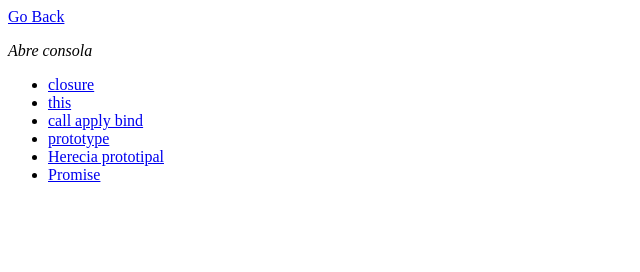
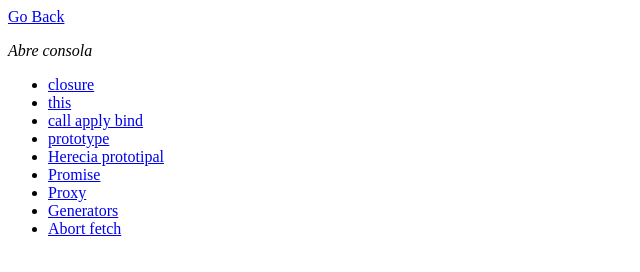
Before and after one commit to Nicoposa1/javascript-profecional, a website: page ejercicio/index.html in a window 1280 px wide. Shown: the whole page, without its empty margins (0-640 px from the left). Drawn offline with Linux system fonts and the light colour scheme.

Commit message:
abort fetch

```diff
--- a/assets/index.js
+++ b/assets/index.js
@@ -9,7 +9,7 @@ const muteUnmute = document.querySelector("#UnMute");
 const player = new MediaPlayer({
   element: video,
   plugins: [
-  new AutoPlay ()
+  // new AutoPlay ()
   ]
 })
 button.onclick = () => player.togglePlay ()
--- a/assets/plugins/AutoPlay.js
+++ b/assets/plugins/AutoPlay.js
@@ -2,7 +2,7 @@ function AutoPlay(){
 }
 AutoPlay.prototype.run = function(player){
   if(!player.muted){
-    player.muted = true
+    player.muted = true;
   }
   player.play()
 }
--- a/ejercicio/index.html
+++ b/ejercicio/index.html
@@ -15,6 +15,9 @@
     <li><a href="prototype.html">prototype</a></li>
     <li><a href="herencia-prototipal.html">Herecia prototipal</a></li>
     <li><a href="promise.html">Promise</a></li>
+    <li><a href="proxy.html">Proxy</a></li>
+    <li><a href="generators.html">Generators</a></li>
+    <li><a href="abort-fetch.html">Abort fetch</a></li>
   </ul>
 
 
```
